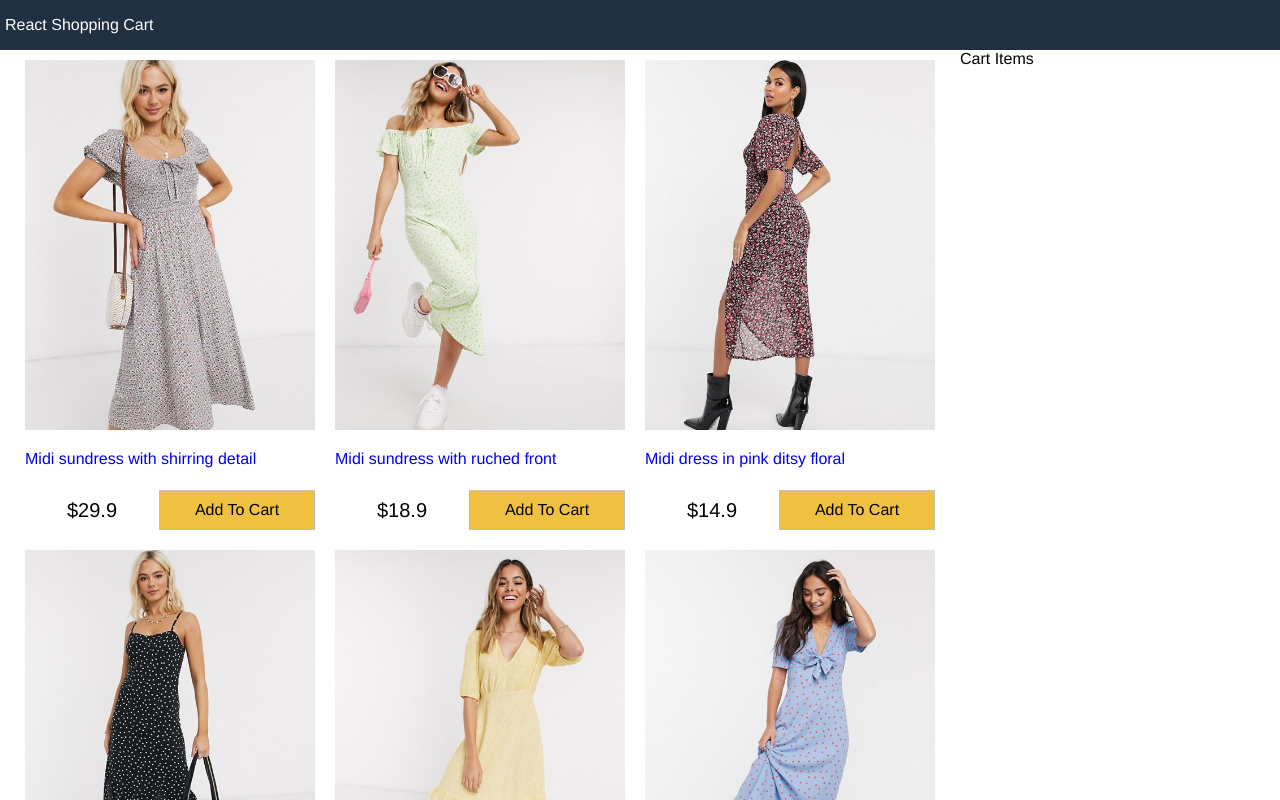
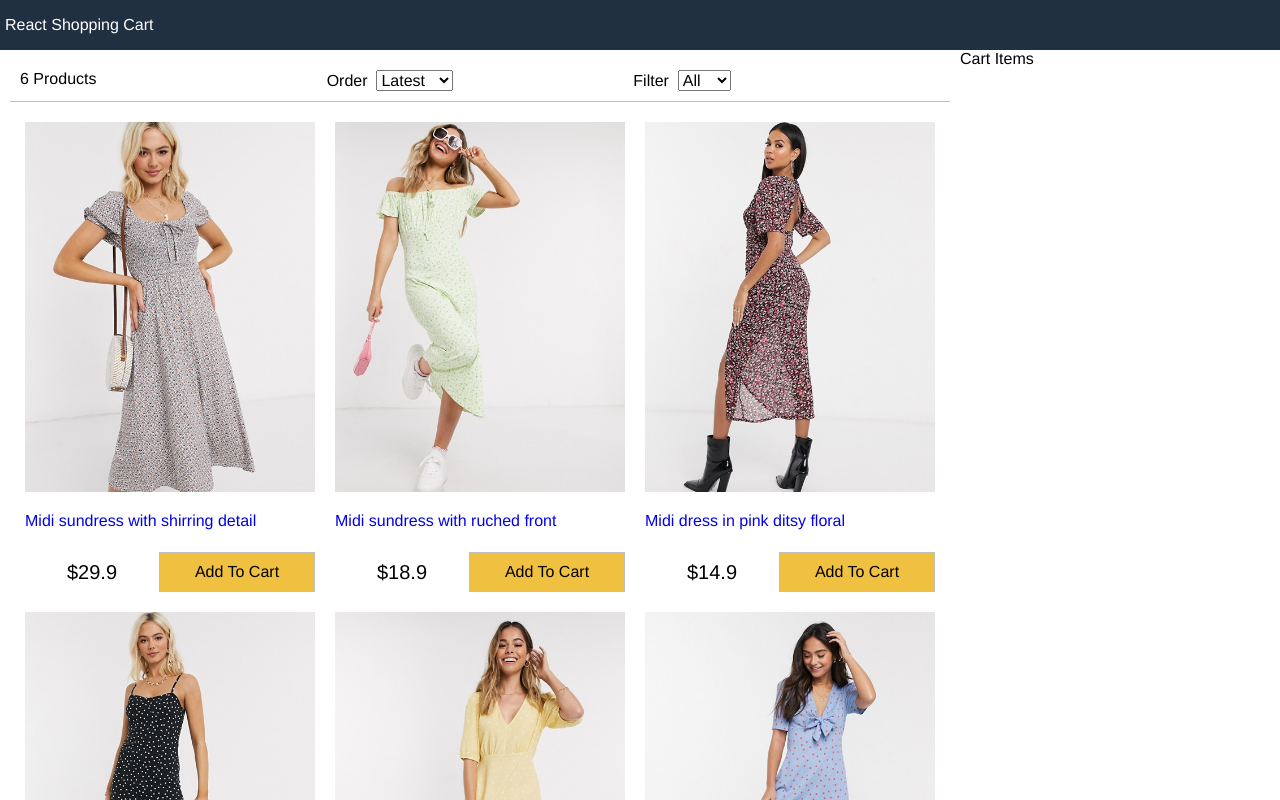
Before and after one commit to Sandesh-Thapa/React-Shopping-Cart, a React (Create React App) app: page / in a window 1280 px wide. Shown: the top 800 px of the page. Built offline with nearby package versions, Linux system fonts and the light colour scheme; a web font is replaced by a local one.

Commit message:
filter-component

```diff
--- a/src/App.js
+++ b/src/App.js
@@ -1,5 +1,6 @@
 // feature 1
 import React from 'react';
+import Filter from './components/Filter';
 import Products from './components/Products';
 import data from './data.json'
 
@@ -11,7 +12,29 @@
       products: data.products,
       size: '',
       sort: '',
-    }
+    };
+  }
+  sortProducts = (e) => {
+    const sort = e.target.value;
+    this.setState(state => ({
+      sort: sort,
+      products: state.products.slice().sort((a,b) => (
+        sort === "lowest" ? ((a.price > b.price) ? 1 : -1):
+        sort === "highest" ? ((a.price < b.price) ? 1 : -1):
+        ((a._id > b._id) ? 1 : -1)
+      ))
+    }))
+  }
+
+  filterProducts = (e) => {
+    if(e.target.value === ""){
+      this.setState({size:e.target.value, products:data.products})
+    } else {
+    this.setState({
+      size: e.target.value,
+      products: data.products.filter(product => product.availableSizes.indexOf(e.target.value)>=0)
+    })
+  }
   }
 
 
@@ -24,6 +47,13 @@
         <main>
           <div className="content">
             <div className="main">
+              <Filter
+                count={this.state.products.length}
+                size={this.state.size}
+                sort={this.state.sort}
+                filterProducts={this.filterProducts}
+                sortProducts={this.sortProducts}
+              />
               <Products products={this.state.products}/>
             </div>
             <div className="sidebar">Cart Items</div>
--- /dev/null
+++ b/src/components/Filter.js
@@ -0,0 +1,31 @@
+import React, { Component } from 'react'
+
+export default class Filter extends Component {
+    render() {
+        return (
+            <div className="filter">
+                <div className="filter-result">{this.props.count} Products</div>
+                <div className="filter-sort">
+                    Order &nbsp;
+                    <select value={this.props.sort} onChange={this.props.sortProducts}>
+                        <option value="">Latest</option>
+                        <option value="lowest">Lowest</option>
+                        <option value="highest">Highest</option>
+                    </select>
+                </div>
+                <div className="filer-size">
+                    Filter &nbsp;
+                    <select value={this.props.size} onChange={this.props.filterProducts}>
+                        <option value="">All</option>
+                        <option value="XS">XS</option>
+                        <option value="S">S</option>
+                        <option value="M">M</option>
+                        <option value="L">L</option>
+                        <option value="XL">XL</option>
+                        <option value="XXL">XXL</option>
+                    </select>
+                </div>
+            </div>
+        )
+    }
+}
--- a/src/index.css
+++ b/src/index.css
@@ -130,3 +130,16 @@
 .button.primary{
   background-color: #f0c040;
 }
+
+/* Filter */
+.filter{
+  display: flex;
+  padding: 1rem;
+  margin: 1rem;
+  border-bottom: .1rem #c0c0c0 solid;
+  justify-content: space-between;
+}
+
+.filter div {
+  flex: 1;
+}
```
